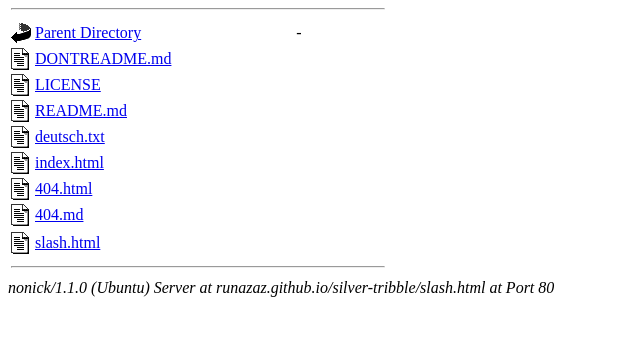
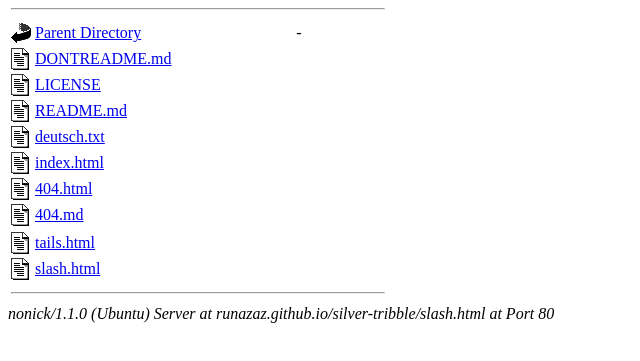
Before and after one commit to runazaz/silver-tribble, a plain HTML site: page slash.html in a window 1280 px wide. Shown: the part 95-456 px from the top of the page, without its empty margins (0-640 px from the left). Drawn offline with Linux system fonts and the light colour scheme.

Commit message:
Initial commit

```diff
--- a/slash.html
+++ b/slash.html
@@ -16,6 +16,7 @@
 <tr><td valign="top"><img src="/silver-tribble/icons/text.gif" alt="[TXT]"></td><td><a href="/silver-tribble/index.html">index.html</a></td></tr>
 <tr><td valign="top"><img src="/silver-tribble/icons/text.gif" alt="[TXT]"></td><td><a href="/silver-tribble/404.html">404.html</a></td></tr>
 <tr><td valign="top"><img src="/silver-tribble/icons/text.gif" alt="[TXT]"></td><td><a href="/sulver-tribble/404.md">404.md</a></td><tr>
+<tr><td valign="top"><img src="/silver-tribble/icons/text.gif" alt="[TXT]"></td><td><a href="/silver-tribble/tails.html">tails.html</a></td></tr>
 <tr><td valign="top"><img src="/silver-tribble/icons/text.gif" alt="[TXT]"></td><td><a href="/silver-tribble/slash.html">slash.html</a></td></tr>
 <tr><th colspan="5"><hr></th></tr>
 </table>
```
Also changed, not shown: index.html (+2 -0 lines).
